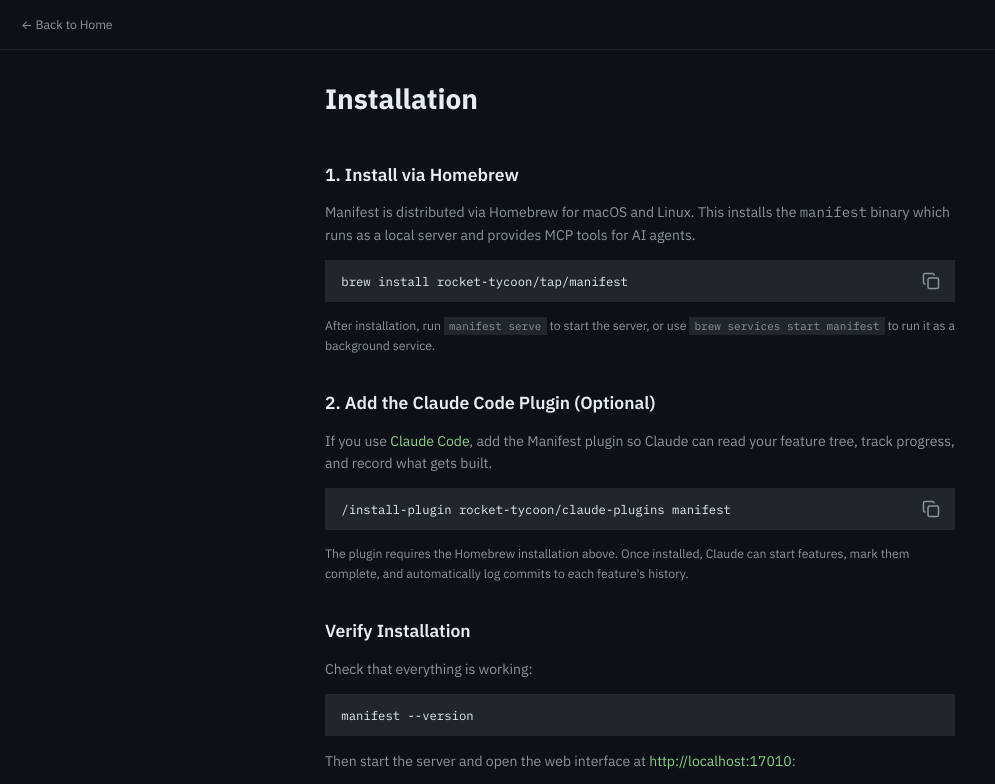
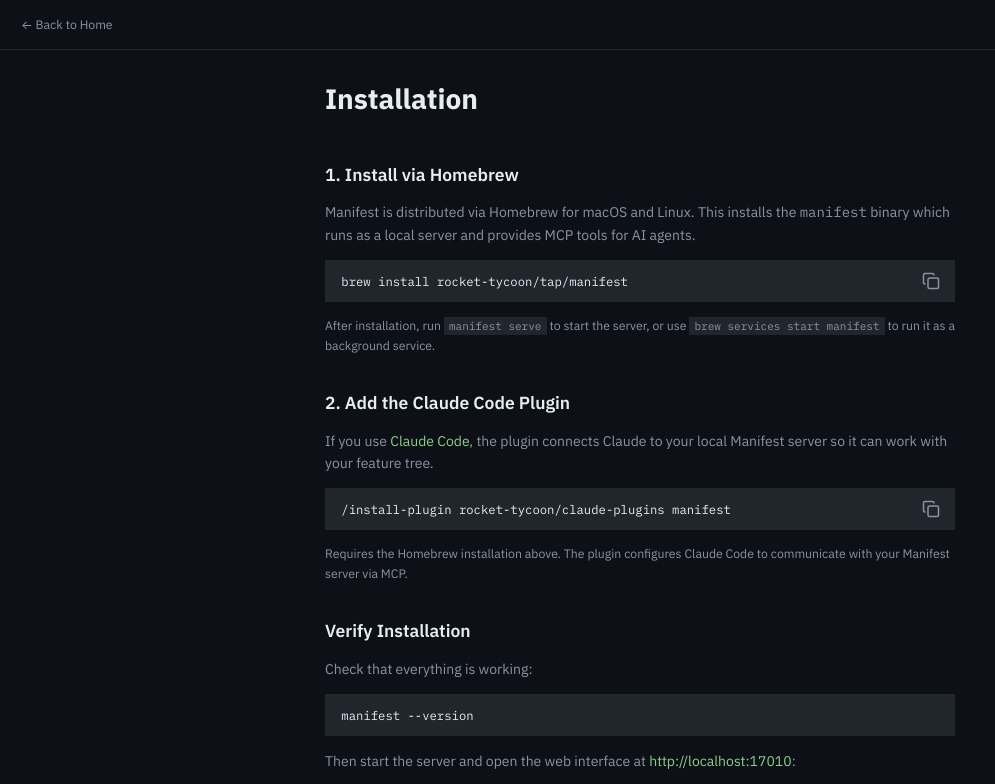
Before and after one commit to manifestdocs/manifest-web, a SvelteKit app: page /docs/install in a window 1280 px wide. Shown: the top 784 px of the page, without its empty margins (0-995 px from the left). Built offline with nearby package versions, Linux system fonts and the light colour scheme; no server answers.

Commit message:
Fix plugin messaging - it connects Claude to the server

```diff
--- a/src/routes/+page.svelte
+++ b/src/routes/+page.svelte
@@ -96,7 +96,7 @@
                 </div>
                 <p class="install-note">
                     Using <span class="claude-code-text">Claude Code</span>?
-                    <a href="/docs/install">Add the plugin</a> so Claude can track features as you build.
+                    <a href="/docs/install">Add the plugin</a> to connect Claude to your feature tree.
                 </p>
             </div>
         </section>
--- a/src/routes/docs/install/+page.svelte
+++ b/src/routes/docs/install/+page.svelte
@@ -53,10 +53,10 @@
         </section>
 
         <section class="install-step">
-            <h2>2. Add the Claude Code Plugin (Optional)</h2>
+            <h2>2. Add the Claude Code Plugin</h2>
             <p>
                 If you use <a href="https://claude.ai/code" target="_blank" rel="noopener">Claude Code</a>,
-                add the Manifest plugin so Claude can read your feature tree, track progress, and record what gets built.
+                the plugin connects Claude to your local Manifest server so it can work with your feature tree.
             </p>
             <div class="code-block">
                 <code>{claudeCommand}</code>
@@ -74,8 +74,8 @@
                 </button>
             </div>
             <p class="note">
-                The plugin requires the Homebrew installation above. Once installed, Claude can start features,
-                mark them complete, and automatically log commits to each feature's history.
+                Requires the Homebrew installation above. The plugin configures Claude Code to communicate
+                with your Manifest server via MCP.
             </p>
         </section>
 
```
